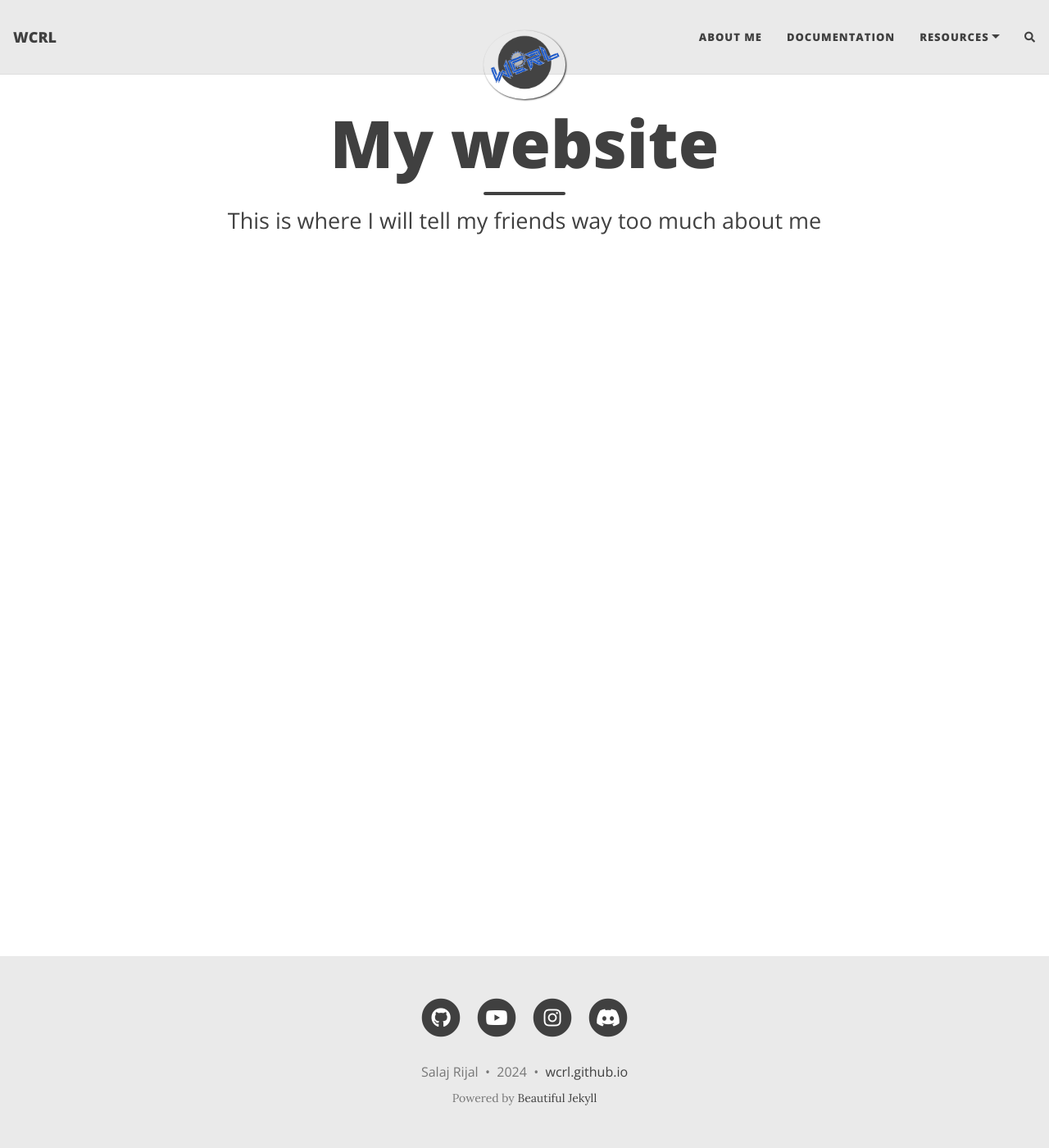
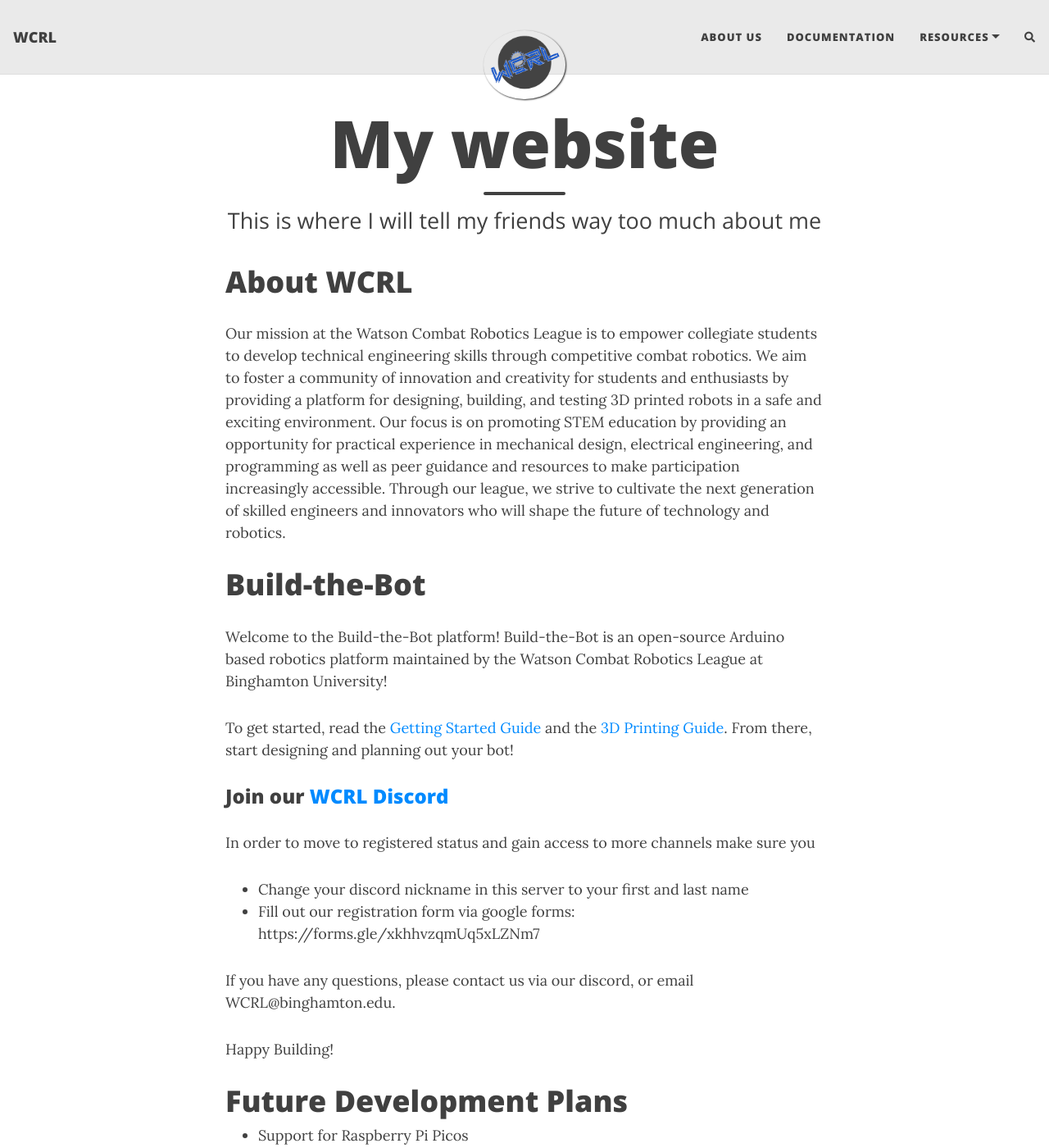
Before and after one commit to wcrl/wcrl.github.io, a Jekyll site: the page built from index.md, in a window 1280 px wide and 1400 px high. Shown: the whole window at 82% size. Built offline with Jekyll 4.4.1, drawn with Linux system fonts in a browser that asks for light colours; nearby versions of some CDN libraries; the list of posts is cut into pages by our own code; comment, search, counter and statistics services are not loaded; some of the changed text lies outside the part shown.

Commit message:
updated home page

```diff
--- a/_config.yml
+++ b/_config.yml
@@ -20,7 +20,7 @@
 ###############################################
 
 navbar-links:
-  About Me: "aboutme"
+  About Us: "aboutus"
   Documentation: "documentation/GettingStarted"
   Resources:
     - Build-A-Bot Repo: "https://github.com/wcrl/Build-the-Bot"
--- a/index.html
+++ /dev/null
@@ -1,5 +0,0 @@
----
-layout: home
-title: My website
-subtitle: This is where I will tell my friends way too much about me
----
--- /dev/null
+++ b/index.md
@@ -0,0 +1,28 @@
+---
+layout: home
+title: My website
+subtitle: This is where I will tell my friends way too much about me
+---
+
+# About WCRL
+Our mission at the Watson Combat Robotics League is to empower collegiate students to develop technical engineering skills through competitive combat robotics. We aim to foster a community of innovation and creativity for students and enthusiasts by providing a platform for designing, building, and testing 3D printed robots in a safe and exciting environment. Our focus is on promoting STEM education by providing an opportunity for practical experience in mechanical design, electrical engineering, and programming as well as peer guidance and resources to make participation increasingly accessible. Through our league, we strive to cultivate the next generation of skilled engineers and innovators who will shape the future of technology and robotics.
+
+# Build-the-Bot
+Welcome to the Build-the-Bot platform! Build-the-Bot is an open-source Arduino based robotics platform maintained by the Watson Combat Robotics League at Binghamton University!
+
+To get started, read the [Getting Started Guide](https://github.com/wcrl/Build-the-Bot/blob/453a59d6409c2aacc2f1eb8cd54fe76791a7de1f/Getting%20Started/Getting%20Started.md) and the [3D Printing Guide](https://github.com/wcrl/Build-the-Bot/blob/453a59d6409c2aacc2f1eb8cd54fe76791a7de1f/Getting%20Started/3D%20Printing%20Guide.md). From there, start designing and planning out your bot!
+
+### Join our [WCRL Discord](https://discord.gg/YJxM6xMASq)
+
+In order to move to registered status and gain access to more channels make sure you
+- Change your discord nickname in this server to your first and last name
+- Fill out our registration form via google forms: https://forms.gle/xkhhvzqmUq5xLZNm7
+
+
+If you have any questions, please contact us via our discord, or email WCRL@binghamton.edu.
+
+Happy Building!
+
+# Future Development Plans
+- Support for Raspberry Pi Picos
+- PCB for Battery Cutoff
```
Also changed, not shown: aboutus.md (renamed from aboutme.md).
